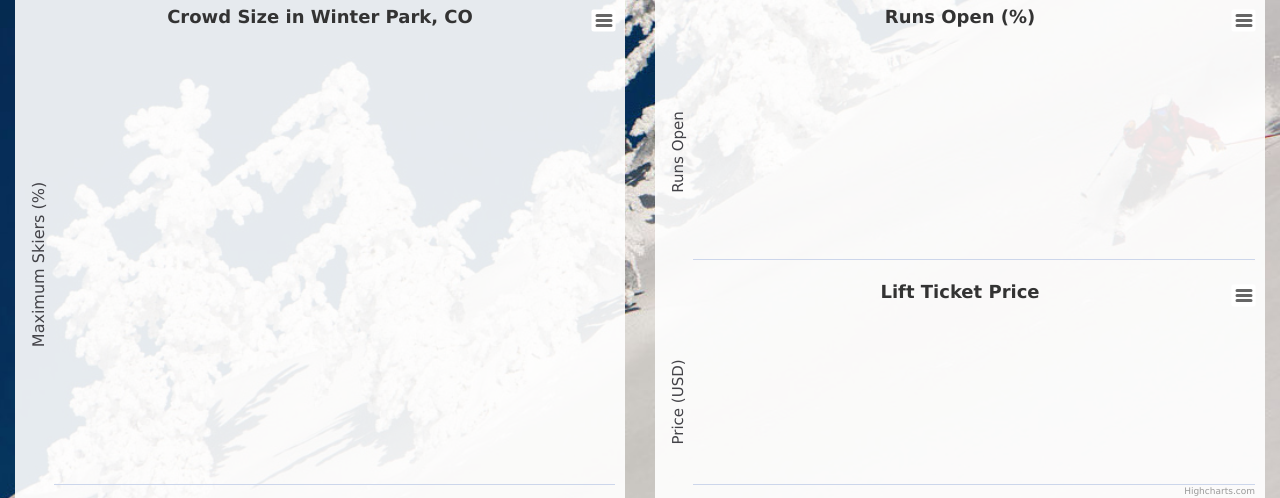
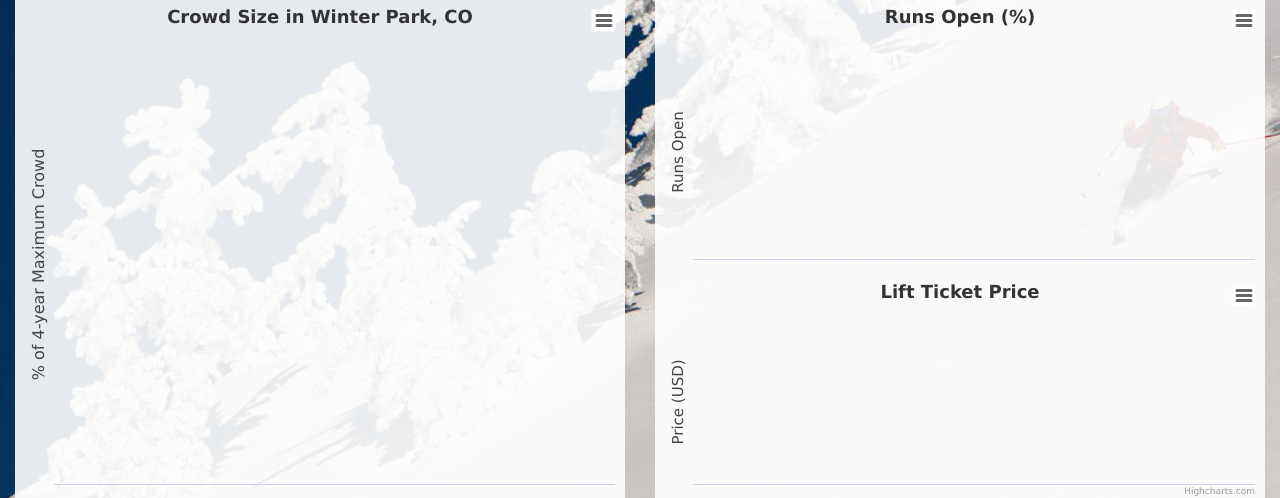
Before and after one commit to balmandhunter/webpage_ski, a Flask app: template my_app/templates/output.html in a window 1280 px wide. Shown: the part 223-721 px from the top of the page. Run offline with Flask 2, Linux system fonts and the light colour scheme; the template is opened without the code that fills it, so the values that code supplies are empty; some libraries are stand-ins or nearby versions.

Commit message:
changed plot label

```diff
--- a/my_app/templates/output.html
+++ b/my_app/templates/output.html
@@ -142,7 +142,7 @@
 
       yAxis: {
         title: {
-          text: 'Maximum Skiers (%)',
+          text: '% of 4-year Maximum Crowd',
           style: {
             color: Highcharts.getOptions().colors[1],
             fontSize:'16px'
```
